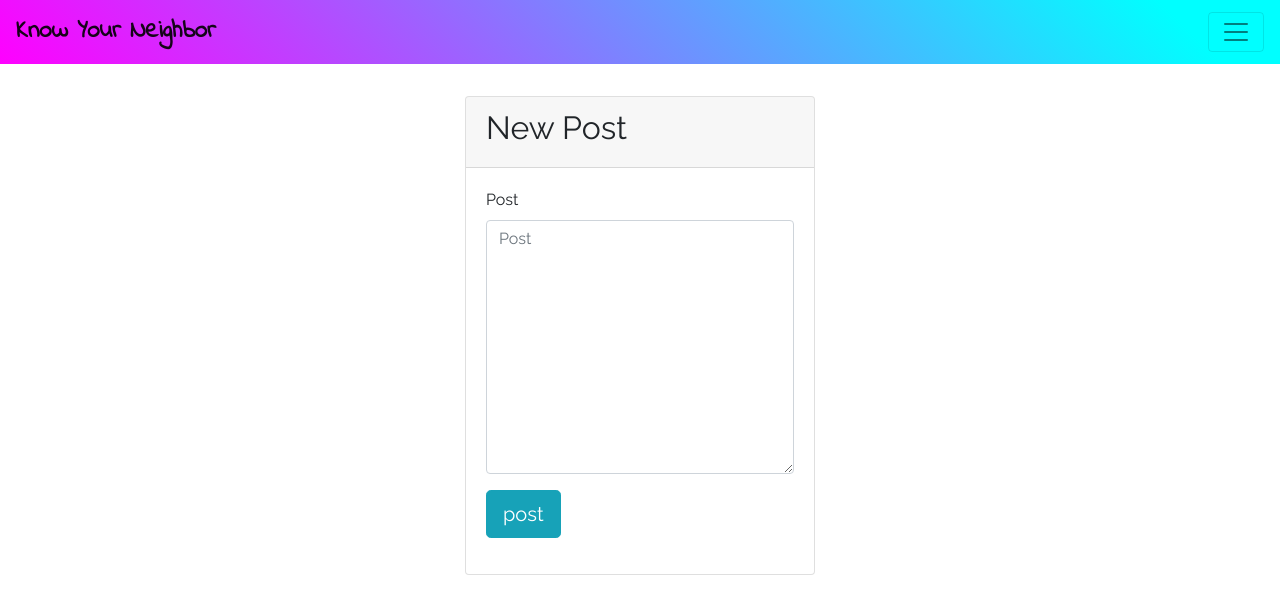
After one commit to VickyMutai/neighborhood-watch, a Django app: template hood/templates/post.html in a window 1280 px wide. The commit adds this page. Shown: the top 614 px of the page. Run offline with Django 3.2, Linux system fonts and the light colour scheme; the template is opened without the code that fills it: values that come from a table or form of the project are taken from there, others are empty; some libraries are stand-ins or nearby versions.

Commit message:
create form for  writting post

```diff
--- a/hood/forms.py
+++ b/hood/forms.py
@@ -5,3 +5,8 @@ class CreateProfileForm(forms.ModelForm):
     class Meta:
         model = MyUser
         exclude = ['user']
+
+class PostForm(forms.ModelForm):
+    class Meta:
+        model = Post
+        exclude = ['editor','post_date']
--- a/hood/templates/index.html
+++ b/hood/templates/index.html
@@ -8,6 +8,11 @@
     <div class="row mt-5">
         <div class="col-md-1 col-lg-1 col-sm-1 col-xs-1"></div>
         <div class="col-md-10 col-lg-10 col-sm-10 col-xs-10">
+        <div class="card" style="margin-bottom:60px;">
+            <div class="card-header">
+                <p>Whats on your mind? <a href="{% url 'post' %}">Post</a></p>
+            </div>
+        </div>
         {% for post in posts %}
         <div class="card card-default" style="margin-bottom:50px">
             <div class="card-header">
--- /dev/null
+++ b/hood/templates/post.html
@@ -0,0 +1,29 @@
+{% extends 'base.html' %}
+{% load bootstrap4 %}
+{% load static %}
+{% block content %}
+{{block.super}}
+<div class="container mt-5">
+    <div class="row"></div>
+    <div class="row">
+        <div class="col-md-4"></div>
+        <div class="col-md-4">
+            <div class="card card-info mt-5">
+                <div class="card-header">
+                    <h2>New Post</h2>
+                </div>
+                <div class="card-body">
+                    <form action="{% url 'post' %}" method="post" enctype="multipart/form-data">
+                            {% csrf_token %}
+                            {% bootstrap_form post_form %}
+                            <div class="form-group">
+                                <input type="submit" class="btn btn-info btn-lg" value="post" >
+                            </div>
+                    </form>
+                </div>
+            </div>
+        </div>
+        <div class="col-md-4"></div>
+    </div>
+</div>
+{% endblock %}
--- a/hood/urls.py
+++ b/hood/urls.py
@@ -9,7 +9,8 @@ urlpatterns=[
     url(r'^profile/',views.view_profile,name='profile'),
     url(r'^view_your_hood/',views.view_hood,name='hood'),
     url(r'^businesses/',views.view_business,name='biz'),
-    url(r'^searched/', views.search_results, name='search_results')
+    url(r'^searched/', views.search_results, name='search_results'),
+    url(r'^post/',views.new_post,name='post'),
 ]
 if settings.DEBUG:
     urlpatterns+= static(settings.MEDIA_URL, document_root = settings.MEDIA_ROOT)
```
Also changed, not shown: hood/views.py (+20 -2 lines).
